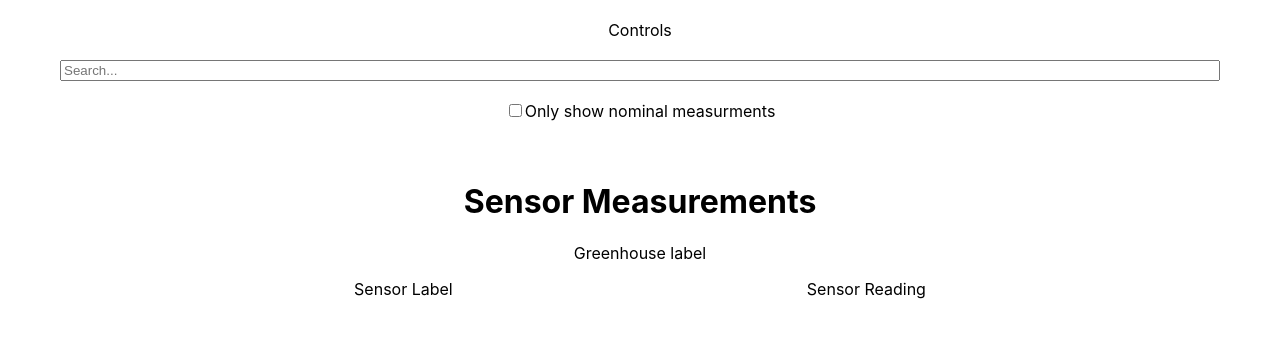
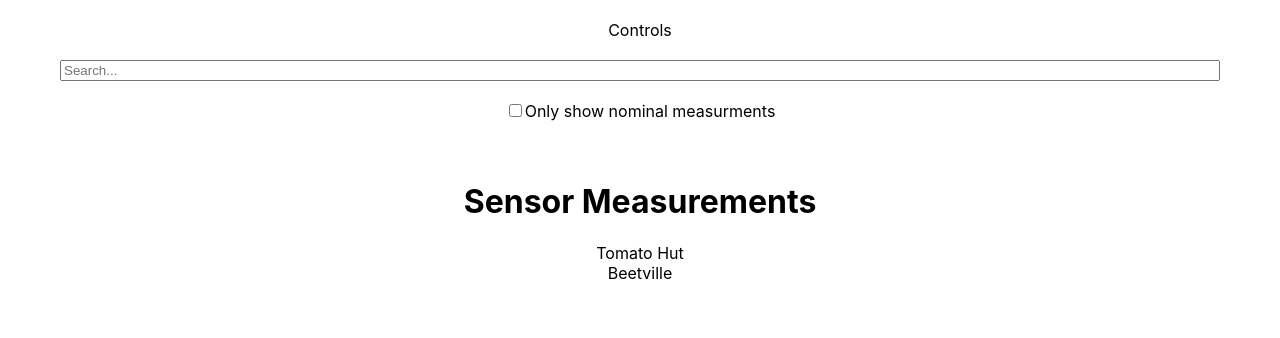
Before and after one commit to outrun-coder/neatleaf_sensor_groups, a React (Create React App) app: page / in a window 1280 px wide. Shown: the top 338 px of the page. Built offline with nearby package versions, Linux system fonts and the light colour scheme.

Commit message:
Make sensor groups from data and iterate display

```diff
--- a/src/App.tsx
+++ b/src/App.tsx
@@ -4,7 +4,7 @@ import "./App.css";
 import Controls from "./components/controls";
 import SensorDisplay from "./components/sensor-display";
 
-interface SensorReading {
+export interface SensorReading {
   greenhouse: string;
   measurement: string;
   isNominal: boolean;
--- a/src/components/sensor-display.tsx
+++ b/src/components/sensor-display.tsx
@@ -1,3 +1,4 @@
+import { SensorReading } from "../App";
 
 interface SensorDispProps {
   sensorData: Array<any>;
@@ -5,27 +6,55 @@ interface SensorDispProps {
   showNomOnly: boolean;
 }
 
+interface SensorGroup {
+  greenhouse: string;
+  readings: Array<SensorReading>
+}
+
 const SensorDisplay = (props: SensorDispProps) => {
-  const { sensorFilter, showNomOnly } = props;
+  const { sensorData, sensorFilter, showNomOnly } = props;
   console.log('>> SENSOR_FILTER:', sensorFilter);
   console.log('>> SHOW_NOMINAL_ONLY:', showNomOnly);
 
+  const sensorGroups = sensorData.reduce((groupings: Array<SensorGroup>, reading: SensorReading): Array<SensorGroup> => {
+    const { greenhouse } = reading;
+    const targetGH = greenhouse;
+
+    const targetSensorGroup = groupings.filter((group: SensorGroup) => {
+      return group.greenhouse === targetGH;
+    })[0];
+
+    if (targetSensorGroup) {
+      targetSensorGroup.readings.push(reading);
+      return groupings;
+    } else {
+      // new grouping
+      return [
+        ...groupings,
+        {
+          greenhouse,
+          readings: [
+            reading
+          ]
+        }
+      ]
+    }
+  }, []);
 
   return (
     <div className="sensor-display">
       <h1>Sensor Measurements</h1>
 
-      <div className="greenhouse-status">
-        <div className="greenhouse-label">Greenhouse label</div>
+      {sensorGroups.map((group: SensorGroup, i: number) => (
+        <div key={i} className="greenhouse-status">
 
-        <ul className="measurement-list">
-          <li className="sensor-measurement">
-              <span className="sensor-label">Sensor Label</span>
-              <span className="sensor-reading">Sensor Reading</span>
-          </li>
-        </ul>
+        <div className="greenhouse-label">{group.greenhouse}</div>
+
+
 
       </div>
+      ))}
+
 
     </div>
   );
```
